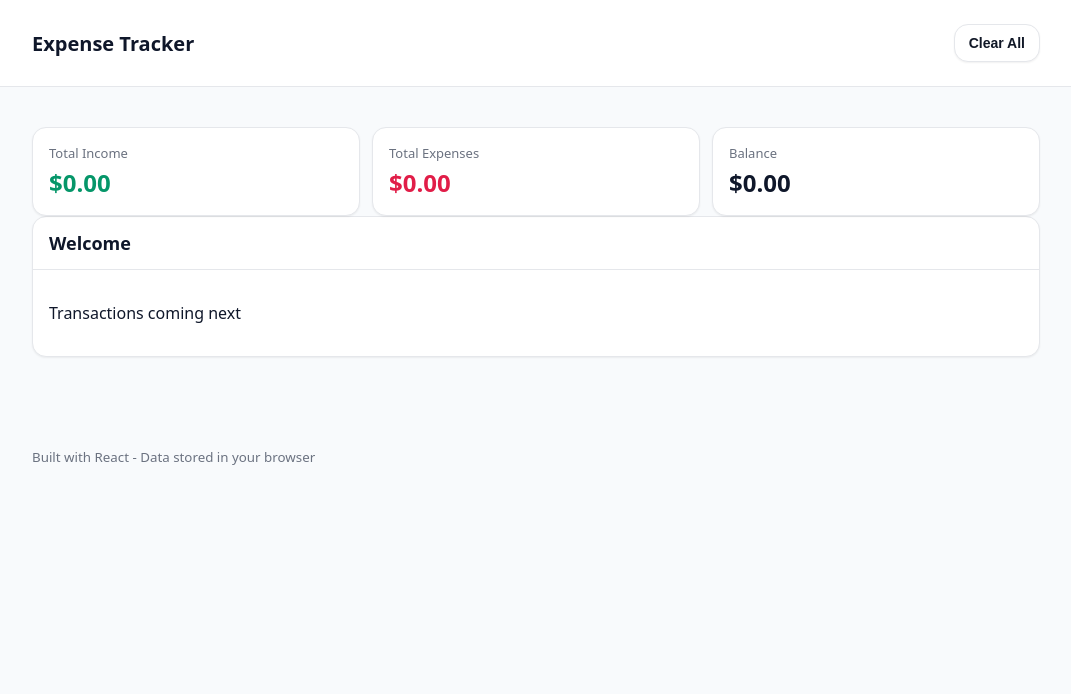
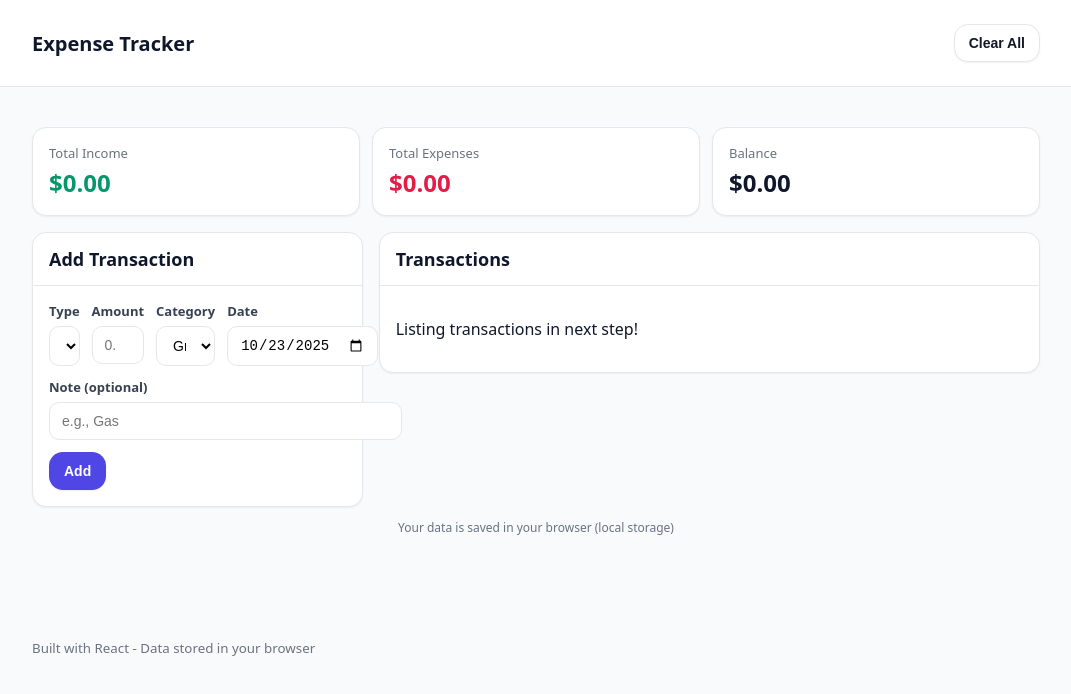
Before and after one commit to bbkbyti/Expense-Tracker, a React (Create React App) app in the folder client/: page / in a window 1280 px wide. Shown: the top 694 px of the page, without its empty margins (104-1175 px from the left). Built offline with nearby package versions, Linux system fonts and the light colour scheme.

Commit message:
categories data and transaction form, wire localStorage state

```diff
--- a/client/src/App.js
+++ b/client/src/App.js
@@ -5,9 +5,21 @@ import Header from "./components/Header";
 import Card from "./components/Card";
 import Footer from "./components/Footer";
 import Summary from "./components/Summary";
+import TransactionForm from "./components/TransactionForm";
+import useLocalStorage from "./hooks/useLocalStorage";
+
+const LS_KEY = "et_transactions_v1";
 
 function App() {
-  const [transactions, setTransactions] = useState([]);
+  const [transactions, setTransactions] = useLocalStorage(LS_KEY, []);
+
+  const totals = useMemo(() => {
+    const income = transactions.filter(t => t.kind === "income").reduce((s, t) => s + (t.amount || 0), 0);
+    const expense = transactions.filter(t => t.kind === " expense").reduce((s, t) => s + (t.amount || 0), 0);
+    return { income, expense, balance: income - expense };
+  }, [transactions])
+
+  const handleAdd = (tx) => setTransactions(prev => [tx, ...prev]);
 
   const handleClearAll = () => {
     if (window.confirm("This will remove all transactions. Continue?")) setTransactions([]);
@@ -16,10 +28,20 @@ function App() {
     <div className="app-root">
       <Header onClearAll={handleClearAll} />
       <main className="container">
-        <Summary income={0} expense={0} balance={0} />
-        <Card title="Welcome">
-          <p>Transactions coming next</p>
-        </Card>
+        <Summary income={totals.income} expense={totals.expense} balance={totals.balance} />
+        <div className="grid">
+          <section className="left">
+            <Card title="Add Transaction">
+              <TransactionForm onAdd={handleAdd} />
+            </Card>
+          </section>
+          <section className="right">
+            <Card title="Transactions">
+              <p>Listing transactions in next step!</p>
+            </Card>
+          </section>
+        </div>
+        <p className="note"> Your data is saved in your browser (local storage)</p>
       </main>
       <Footer />
     </div>
--- /dev/null
+++ b/client/src/components/TransactionForm.css
@@ -0,0 +1,41 @@
+.tx-form {
+  display: grid;
+  grid-template-columns: 1fr;
+  gap: 12px;
+}
+.tx-form label {
+  display: block;
+  font-size: 13px;
+  color: #374151;
+  margin-bottom: 6px;
+  font-weight: 600;
+}
+.tx-form .wide {
+  grid-column: 1 / -1;
+}
+
+@media (min-width: 768px) {
+  .tx-form {
+    grid-template-columns: repeat(6, 1fr);
+  }
+  .tx-form > div:nth-child(1) {
+    grid-column: span 1;
+  }
+  .tx-form > div:nth-child(2) {
+    grid-column: span 1;
+  }
+  .tx-form > div:nth-child(3) {
+    grid-column: span 1;
+  }
+  .tx-form > div:nth-child(4) {
+    grid-column: span 1;
+  }
+  .tx-form > .wide {
+    grid-column: span 6;
+  }
+}
+.error {
+  color: var(--danger);
+  font-size: 13px;
+  margin: 0;
+}
--- /dev/null
+++ b/client/src/components/TransactionForm.js
@@ -0,0 +1,73 @@
+import React, { useEffect, useState } from 'react';
+import Input from './Input';
+import Select from './Select';
+import Button from './Button';
+import { DEFAULT_CATEGORIES } from '../data/categories';
+import { uid } from '../utils/id';
+import "./TransactionForm.css";
+
+export default function TransactionForm({ onAdd }) {
+    const [kind, setKind] = useState("expense");
+    const [amount, setAmount] = useState("");
+    const [category, setCategory] = useState("");
+    const [note, setNote] = useState("");
+    const [date, setDate] = useState(() => new Date().toISOString().slice(0, 10));
+    const [err, setErr] = useState("");
+
+    useEffect(() => {
+        const list = DEFAULT_CATEGORIES[kind] || ["Other"];
+        if (!list.includes(category)) setCategory(list[0]);
+    }, [kind]);
+
+    function handleSubmit(e) {
+        e.preventDefault();
+        setErr("");
+        const amt = parseFloat(String(amount).replace(/,/g, ""));
+        if (Number.isNaN(amt) || amt <= 0) return setErr("Please enter an amount greater than 0!");
+        if (!date) return setErr("Please select a date.");
+
+        const tx = { id: uid(), kind, amount: Number(amt.toFixed(2)), category: category || "Other", note: note.trim(), date };
+        onAdd(tx);
+        setAmount("");
+        setNote("");
+    }
+
+    const categories = DEFAULT_CATEGORIES[kind] || ["Other"];
+
+
+    return (
+        <form className='tx-form' onSubmit={handleSubmit}>
+            <div>
+                <label htmlFor='kind'>Type</label>
+                <Select id="kind" value={kind} onChange={(e) => setKind(e.target.value)}>
+                    <option value="income">Income</option>
+                    <option value="expense">Expense</option>
+                </Select>
+            </div>
+
+            <div>
+                <label htmlFor='amount'>Amount</label>
+                <Input id="amount" type="number" step="0.01" min="0" value={amount} onChange={(e) => setAmount(e.target.value)} placeholder="0.00" />
+            </div>
+            <div>
+                <label htmlFor='category'>Category</label>
+                <Select id="category" value={category} onChange={(e) => setCategory(e.target.value)}>
+                    {categories.map((c) => (<option key={c} value={c}>{c}</option>))};
+                </Select>
+            </div>
+            <div>
+                <label htmlFor='date'>Date</label>
+                <Input id="id" type="date" value={date} onChange={(e) => setDate(e.target.value)} />
+            </div>
+            <div className='wide'>
+                <label htmlFor='note'>Note (optional)</label>
+                <Input id="note" value={note} onChange={(e) => setNote(e.target.value)} placeholder="e.g., Gas" />
+            </div>
+
+            <div className='wide row'>
+                <Button type='submit'>Add</Button>
+                {err && <p className='error'>{err}</p>}
+            </div>
+        </form>
+    )
+}
--- /dev/null
+++ b/client/src/data/categories.js
@@ -0,0 +1,4 @@
+export const DEFAULT_CATEGORIES = {
+    income: ["Salary", "Bonus", "Gift", "Refund", "Other"],
+    expense: ["Groceries", "Dining", "Transport", "Housing", "Utilities", "Health", "Entertainment", "Education", "Other"],
+};
```
